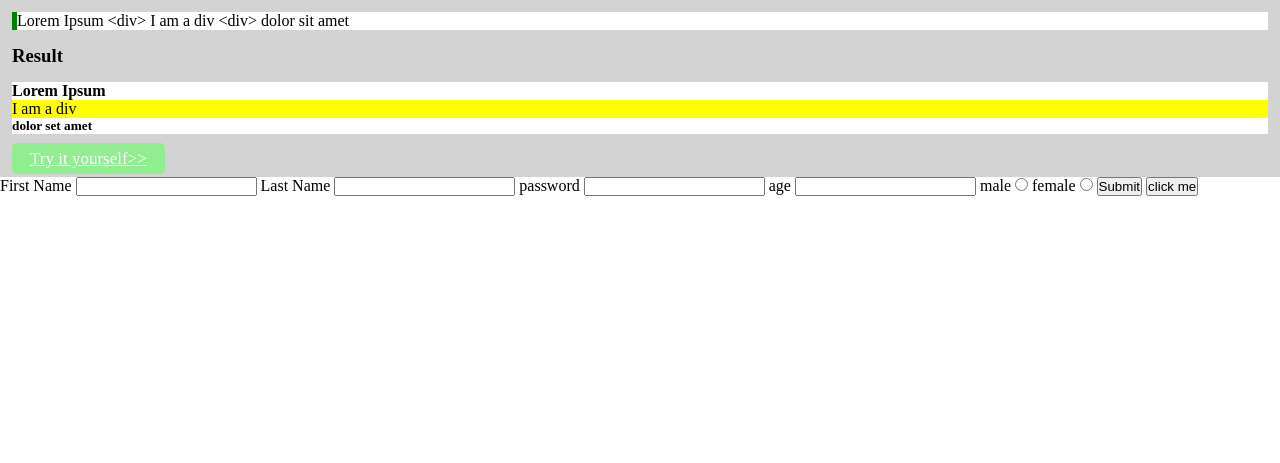
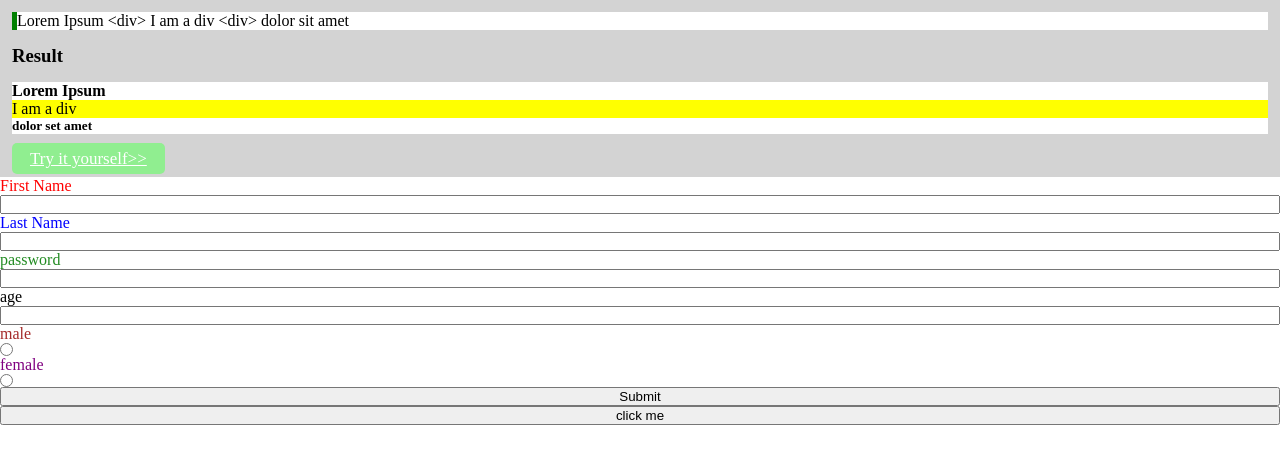
Before and after one commit to MANLIKEKESS/First-Test, a plain HTML site: page ASSIGNMENT.html in a window 1280 px wide. Shown: the part 85-548 px from the top of the page. Drawn offline with Linux system fonts and the light colour scheme.

Commit message:
added space from h12 to jessica, added form, fname, lname, pswr, age, m, f, david, jessica

```diff
--- a/STYLE.css
+++ b/STYLE.css
@@ -36,51 +36,51 @@ h6 {
     margin-bottom: 10px;
 }
 
-.h12{
+.h12 {
     color: black;
     margin-bottom: 15px;
 }
 
-.bodi{
+.bodi {
     background-color: rgb(255, 255, 255);
 }
 
-.box2{
+.box2 {
     background-color: white;
     margin-bottom: 15px;
     border-left: 5px solid green;
 }
 
-.box1{
+.box1 {
     background-color: lightgrey;
     border-bottom: 10px;
     padding: 8px 12px;
     border: 10px;
 }
 
-.h13{
+.h13 {
     margin-bottom: 15px;
 }
 
-.h14{
+.h14 {
     color: black;
     margin-top: 10px;
 }
 
-.box3{
+.box3 {
     background-color: white;
 }
 
-.h15{
+.h15 {
     color: black;
     margin-bottom: 15px;
 }
 
-.highlight{
+.highlight {
     background-color: yellow;
 }
 
-.link{
+.link {
     color: white;
     background-color: lightgreen;
     border-radius: 5px;
@@ -89,23 +89,60 @@ h6 {
     margin-top: 10px;
 }
 
-.box4{
+.box4 {
     background-color: gold;
     margin: auto;
     font-size: 10px;
     width: 300px;
 }
- .h16{
+ .h16 {
     color: black;
     font-size: 30px;
  }
 
- .intel{
+ .intel {
     color: blueviolet;
     font-size: 30px;
  }
-  iframe{
+  iframe {
     height: 900px;
     width: 900px;
     margin: auto:
   }
+
+  form {
+    display: flex;
+    flex-direction: column;
+  }
+
+  .fname {
+    color: red;
+  }
+
+  .lname {
+    color: blue;
+  }
+
+  .pswr {
+    color: forestgreen;
+  }
+
+  .age {
+    color: black;
+  }
+
+  .m {
+    color: brown;
+  }
+
+  .f {
+    color: purple;
+  }
+
+  .david {
+    margin-right: auto;
+  }
+
+  .jessica {
+    margin-right: auto;
+  }
```
